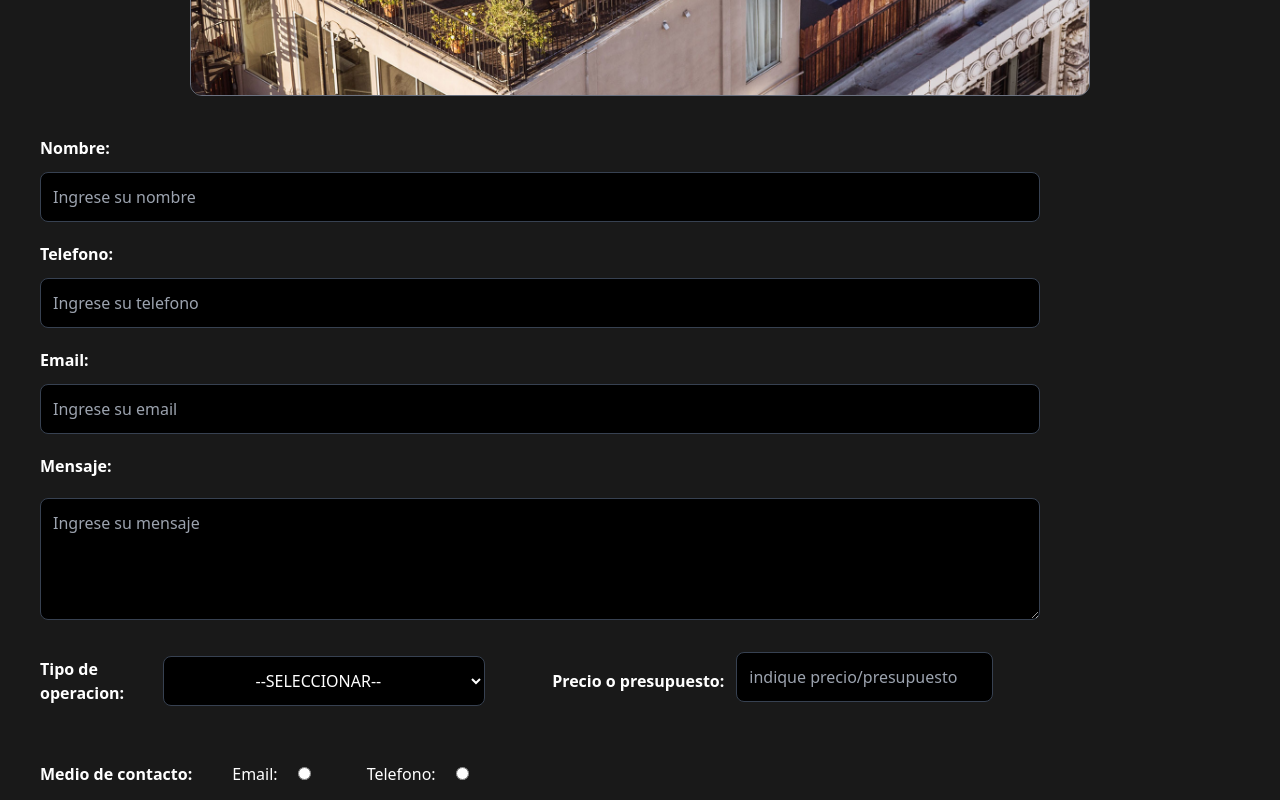
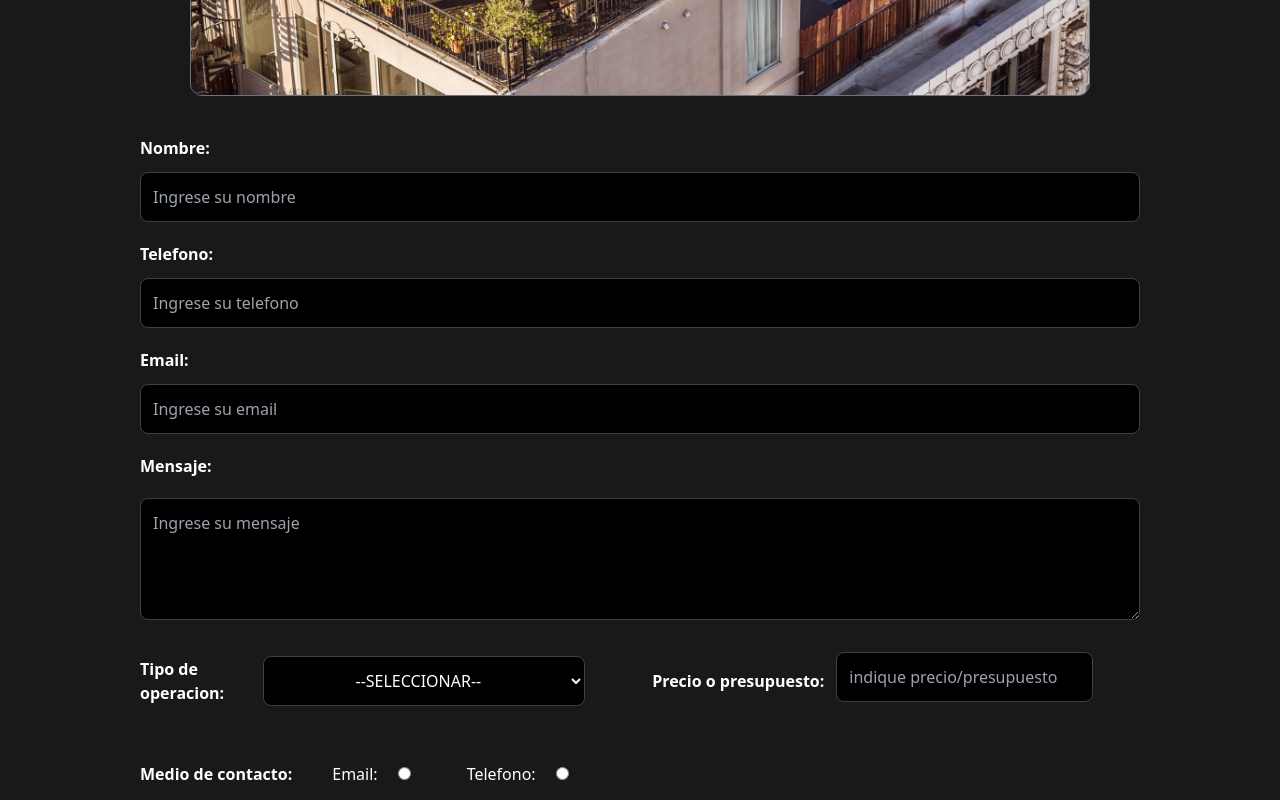
Before and after one commit to Nicogg95/BienesRaices-Frontend, a React (Vite) app: page /contacto in a window 1280 px wide. Shown: the part 560-1360 px from the top of the page. Built offline with nearby package versions, Linux system fonts and the light colour scheme; no server answers.

Commit message:
Update Contacto.jsx

```diff
--- a/src/paginas/Contacto.jsx
+++ b/src/paginas/Contacto.jsx
@@ -65,7 +65,7 @@ const Contacto = () => {
         <div className="flex flex-col gap-y-10 container mx-auto p-10">
             <h1 className="text-center text-3xl uppercase font-bold">Contactenos!</h1>
             <img src="../img/destacada3.jpg" alt="imagen-contacto" className="md:w-9/12 mx-auto rounded-xl border border-gray-500"/>
-            <form action="" onSubmit={handleSubmit} className="md:w-10/12">
+            <form action="" onSubmit={handleSubmit} className="md:w-10/12 md:mx-auto">
                 <Campo tipo={"text"} placeholder={"Ingrese su nombre"} texto={"Nombre:"} valor={nombre} funcion={e=>setNombre(e.target.value)}/>
                 <Campo tipo={"tel"} placeholder={"Ingrese su telefono"} texto={"Telefono:"} valor={telefono} funcion={e=>setTelefono(e.target.value)}/>
                 <Campo tipo={"email"} placeholder={"Ingrese su email"} texto={"Email:"} valor={email} funcion={e=>setEmail(e.target.value)}/>
```
